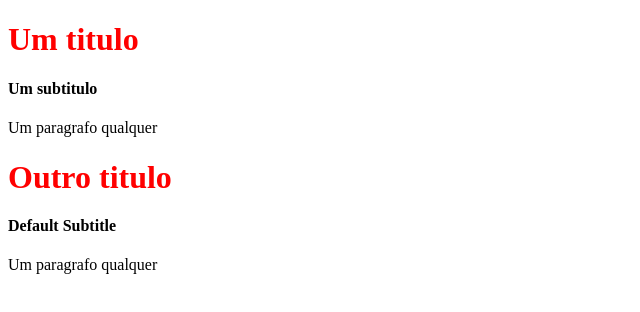
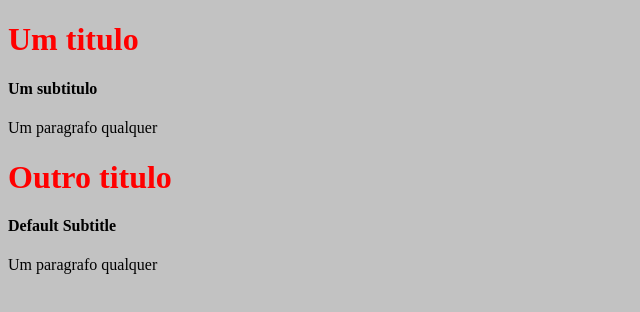
Before and after one commit to costagabriel99/react-nextjs-exemplos, a Next.js app: page / in a window 1280 px wide. Shown: the top 312 px of the page, without its empty margins (0-640 px from the left). Built offline with nearby package versions, Linux system fonts and the light colour scheme.

Commit message:
Alteração estilo usando style global

```diff
--- /dev/null
+++ b/pages/_app.jsx
@@ -0,0 +1,7 @@
+import '../src/style.css'
+
+function App ({ Component, pageProps }) {
+    return <Component {...pageProps}/>
+}
+
+export default App
--- /dev/null
+++ b/src/style.css
@@ -0,0 +1,3 @@
+body {
+    background-color: #c2c2c2;
+}
```
